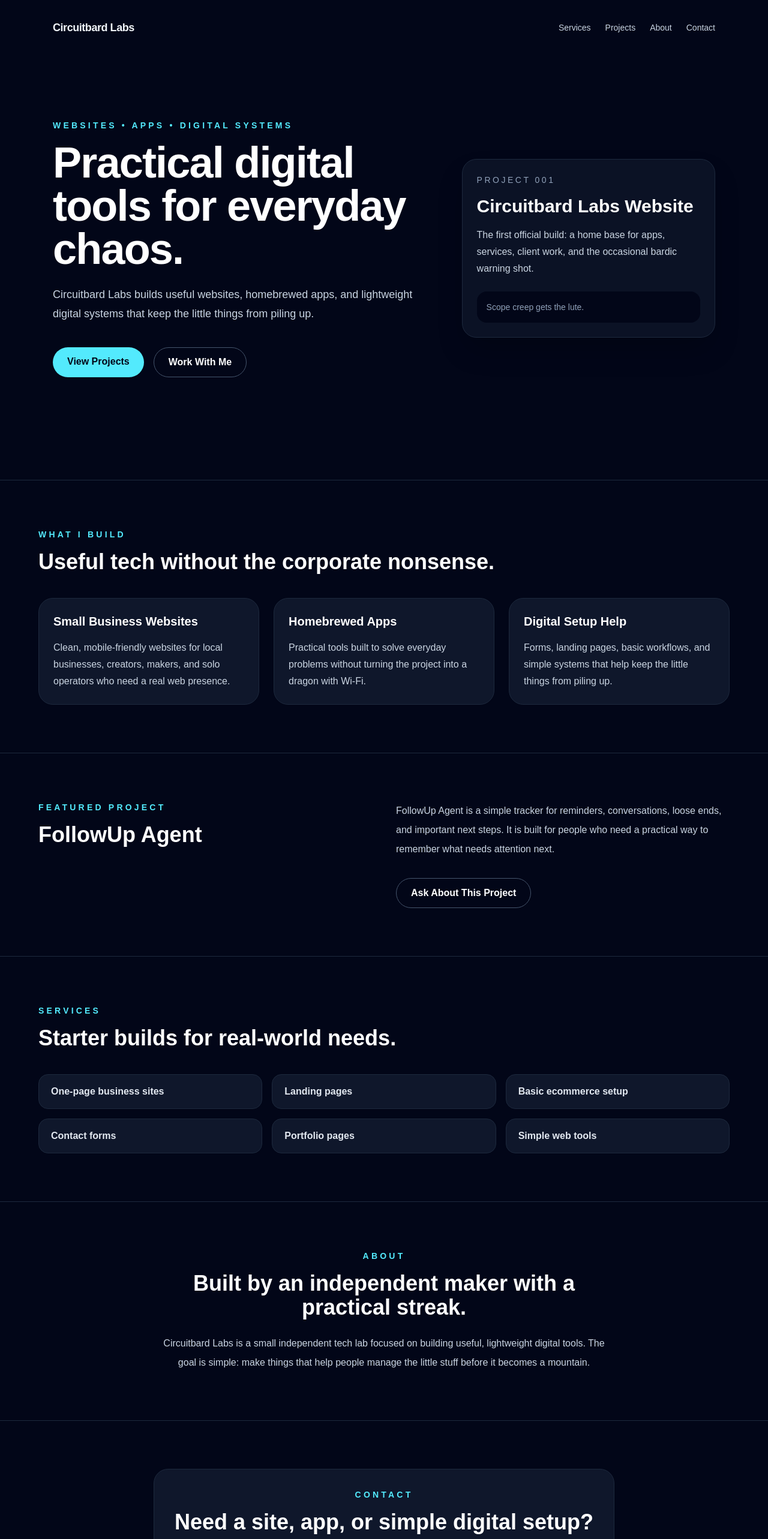
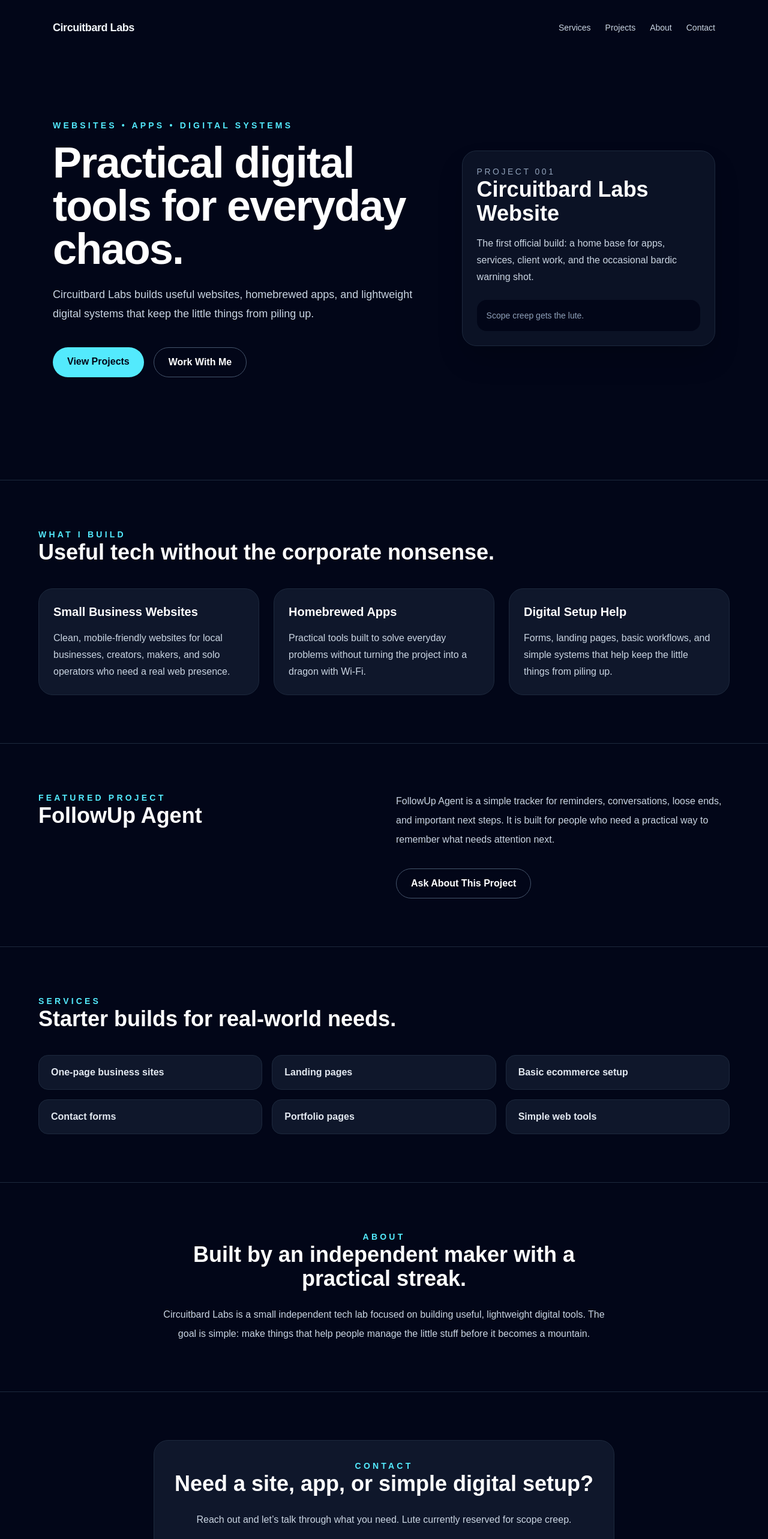
Before and after one commit to SRSmith788/circuitbard-labs-site, a Next.js app: page / in a window 1280 px wide. Shown: the top 2566 px of the page at 60% size. Built offline with nearby package versions, Linux system fonts and the light colour scheme.

Commit message:
Improve mobile layout

```diff
--- a/app/page.tsx
+++ b/app/page.tsx
@@ -29,8 +29,7 @@ const contactEmail = "circuitbardlabs@outlook.com"
 
 export default function Home() {
   return (
-    <main className="min-h-screen bg-slate-950 text-slate-100">
-      <section className="mx-auto flex min-h-screen max-w-6xl flex-col px-6 py-8">
+    <main className="min-h-screen overflow-x-hidden bg-slate-950 text-slate-100">      <section className="mx-auto flex min-h-screen max-w-6xl flex-col px-6 py-8">
         <nav className="flex items-center justify-between">
           <div className="text-lg font-bold tracking-tight">
             Circuitbard Labs
@@ -58,8 +57,8 @@ export default function Home() {
               Websites • Apps • Digital Systems
             </p>
 
-            <h1 className="max-w-4xl text-5xl font-black tracking-tight text-white md:text-7xl">
-              Practical digital tools for everyday chaos.
+            <h1 className="max-w-4xl break-words text-4xl font-black tracking-tight text-white sm:text-5xl md:text-7xl">
+                Practical digital tools for everyday chaos.
             </h1>
 
             <p className="mt-6 max-w-2xl text-lg leading-8 text-slate-300">
@@ -71,14 +70,14 @@ export default function Home() {
             <div className="mt-10 flex flex-col gap-4 sm:flex-row">
               <a
                 href="#projects"
-                className="rounded-full bg-cyan-300 px-6 py-3 text-center font-bold text-slate-950 transition hover:bg-cyan-200"
+                className="w-full rounded-full bg-cyan-300 px-6 py-3 text-center font-bold text-slate-950 transition hover:bg-cyan-200 sm:w-auto"
               >
                 View Projects
               </a>
 
               <a
                 href="#contact"
-                className="rounded-full border border-slate-600 px-6 py-3 text-center font-bold text-white transition hover:border-cyan-300 hover:text-cyan-300"
+                className="w-full rounded-full border border-slate-600 px-6 py-3 text-center font-bold text-white transition hover:border-cyan-300 hover:text-cyan-300 sm:w-auto"
               >
                 Work With Me
               </a>
@@ -89,7 +88,7 @@ export default function Home() {
             <p className="text-sm uppercase tracking-[0.25em] text-slate-400">
               Project 001
             </p>
-            <h2 className="mt-4 text-3xl font-black text-white">
+            <h2 className="text-3xl font-black text-white sm:text-4xl">
               Circuitbard Labs Website
             </h2>
             <p className="mt-4 leading-7 text-slate-300">
@@ -108,7 +107,7 @@ export default function Home() {
           <p className="text-sm font-semibold uppercase tracking-[0.3em] text-cyan-300">
             What I Build
           </p>
-          <h2 className="mt-4 text-4xl font-black text-white">
+          <h2 className="text-3xl font-black text-white sm:text-4xl">
             Useful tech without the corporate nonsense.
           </h2>
 
@@ -136,7 +135,7 @@ export default function Home() {
             <p className="text-sm font-semibold uppercase tracking-[0.3em] text-cyan-300">
               Featured Project
             </p>
-            <h2 className="mt-4 text-4xl font-black text-white">
+            <h2 className="text-3xl font-black text-white sm:text-4xl">
               FollowUp Agent
             </h2>
           </div>
@@ -163,7 +162,7 @@ export default function Home() {
           <p className="text-sm font-semibold uppercase tracking-[0.3em] text-cyan-300">
             Services
           </p>
-          <h2 className="mt-4 text-4xl font-black text-white">
+          <h2 className="text-3xl font-black text-white sm:text-4xl">
             Starter builds for real-world needs.
           </h2>
 
@@ -185,7 +184,7 @@ export default function Home() {
           <p className="text-sm font-semibold uppercase tracking-[0.3em] text-cyan-300">
             About
           </p>
-          <h2 className="mt-4 text-4xl font-black text-white">
+          <h2 className="text-3xl font-black text-white sm:text-4xl">
             Built by an independent maker with a practical streak.
           </h2>
           <p className="mt-6 leading-8 text-slate-300">
@@ -202,7 +201,7 @@ export default function Home() {
           <p className="text-sm font-semibold uppercase tracking-[0.3em] text-cyan-300">
             Contact
           </p>
-          <h2 className="mt-4 text-4xl font-black text-white">
+          <h2 className="text-3xl font-black text-white sm:text-4xl">
             Need a site, app, or simple digital setup?
           </h2>
           <p className="mt-6 leading-8 text-slate-300">
```
